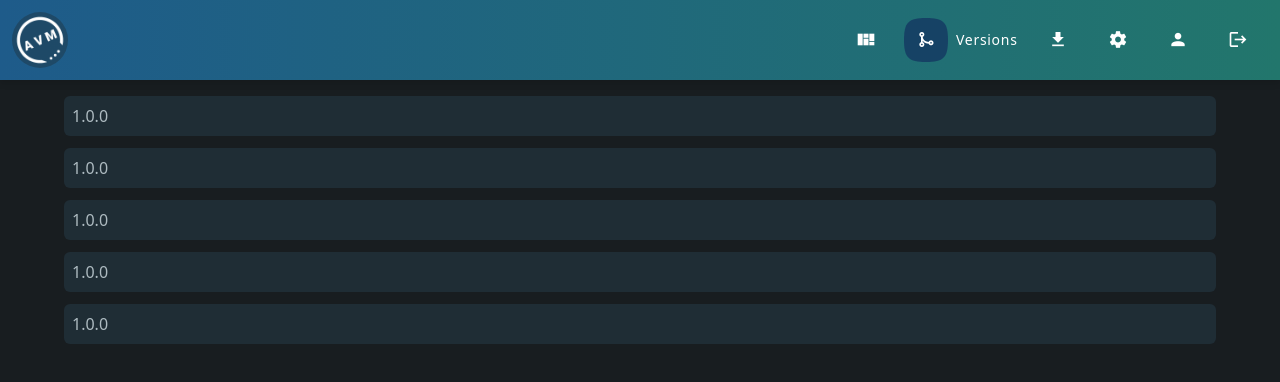
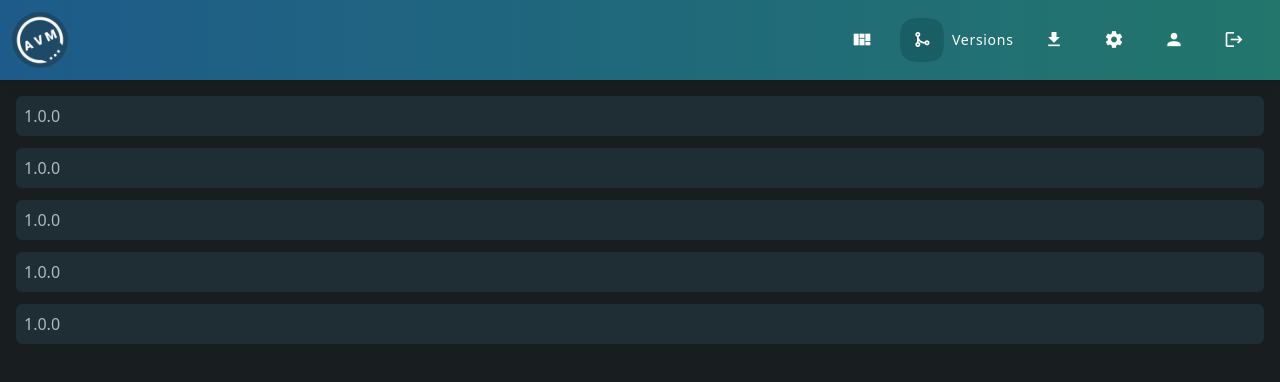
Before and after one commit to TheRealEiskaffee/Application-Version-Manager, a Vue app: page /versions in a window 1280 px wide. Shown: the top 382 px of the page. Built offline with nearby package versions, Linux system fonts and the light colour scheme.

Commit message:
add settings content

```diff
--- a/src/App.vue
+++ b/src/App.vue
@@ -5,9 +5,9 @@
 				<img src="@/assets/logo.png" class="h-14" />
 			</a>
 
-			<div class="flex gap-2 items-center">
-				<RouterLink :to="path" active-class="active" :title="name" class="flex items-center space-2 gap-2 group" v-for="({ meta, name, path }, index) in cMenu" :key="`menu-${index}`" @mouseenter="slideMenuName(path, 'open')" @mouseleave="slideMenuName(path, 'close')">
-					<span :class="[meta?.icon]" class="mdi text-xl group-hover:bg-primary-focus mask mask-squircle p-3 transition-all duration-150"></span>
+			<div class="flex items-center">
+				<RouterLink :to="path" active-class="active" :title="name" class="flex items-center space-2 gap-2 group px-1" v-for="({ meta, name, path }, index) in cMenu" :key="`menu-${index}`" @mouseenter="slideMenuName(path, 'open')" @mouseleave="slideMenuName(path, 'close')">
+					<span :class="[meta?.icon]" class="mdi text-xl group-hover:bg-secondary-focus mask mask-squircle p-3 transition-all duration-150"></span>
 					<span :id="`nav-menu-${meta?._id}`" :style="meta?._id === $route?.meta?._id && meta?.showName ? `width: ${String(name)?.length*9}px !important` : ''" class="w-0 ease-out select-none overflow-hidden transition-all duration-300 text-sm tracking-wider whitespace-nowrap">{{ name }}</span>
 				</RouterLink>
 			</div>
@@ -15,7 +15,7 @@
 
 	</nav>
 
-	<div class="h-full min-h-screen py-4 mx-16">
+	<div class="h-full min-h-screen p-4 ">
 		<RouterView />
 	</div>
 </template>
@@ -72,6 +72,7 @@ export default {
 	},
 	methods : {
 		slideMenuName(path : any, action : 'open' | 'close') {
+			if(this.store.main.settings.nav.animation) {
 				const routeData = this.router.resolve(path);
 
 				if(routeData?.meta?.showName && routeData?.meta?._id !== this.$route?.meta?._id) {
@@ -85,6 +86,7 @@ export default {
 						}
 					}
 				}
+			}
         },
 	}
 }
--- a/src/assets/main.css
+++ b/src/assets/main.css
@@ -9,5 +9,5 @@ body {
 }
 
 .active span:first-of-type {
-	@apply bg-primary-focus
+	@apply bg-secondary-focus/70
 }
--- a/src/router/index.ts
+++ b/src/router/index.ts
@@ -61,7 +61,7 @@ export default createRouter({
 			showName : true,
 			sortIndex : 4,
 		},
-		component: () => import('../views/AboutView.vue')
+		component: () => import('../views/Settings.vue')
 	}, {
 		path: '/logout',
 		name: 'Logout',
--- a/src/stores/main.ts
+++ b/src/stores/main.ts
@@ -6,7 +6,12 @@ export const useMainStore = defineStore('main', {
             name: 'David Koch',
             loggedIn: false
         },
-        items: []
+        settings : {
+            nav : {
+                animation : true
+            },
+            theme : 'default'
+        },
     }),
 
     getters: {
--- /dev/null
+++ b/src/views/Settings.vue
@@ -0,0 +1,37 @@
+<template>
+    <div class="grid grid-cols-12 h-screen">
+        <div class="col-span-10">CONTENT</div>
+        <div class="col-span-2 flex flex-col gap-2 from-primary to-accent bg-gradient-to-tr p-2 rounded-md">
+            <div class="flex gap-2 bg-neutral p-2 rounded-md">
+                <span class="mdi mdi-application-array-outline"></span>
+                <span>App</span>
+            </div>
+        </div>
+    </div>
+</template>
+
+<script lang="ts">
+import Card from '@/components/Card.vue';
+import SimpleDate from 'simple-date-operation';
+
+export default {
+    components : {
+        Card
+    },
+    setup() {
+        return {
+			store : {
+
+			},
+            SimpleDate,
+        }
+    },
+    data : () => ({
+
+    })
+}
+</script>
+
+<style>
+
+</style>
```
Lines whose indentation alone changed are shown as unchanged.
